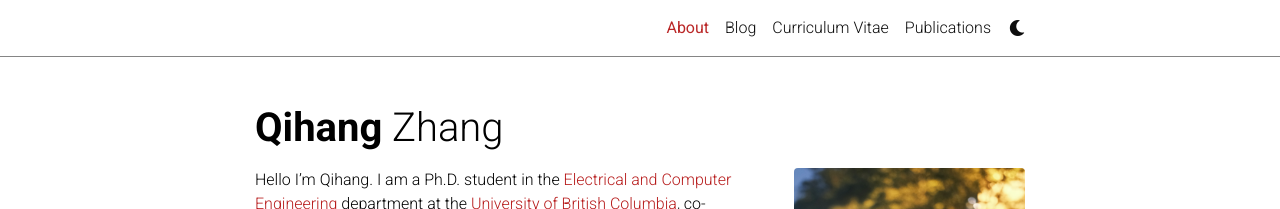
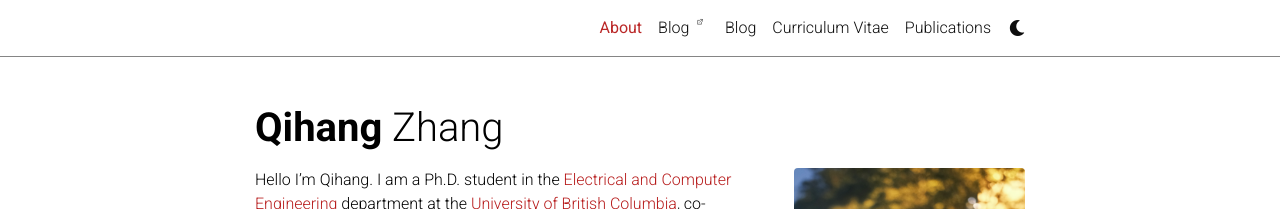
Before and after one commit to Qihang-Zhang/Qihang-Zhang.github.io, a Jekyll site: the page built from _pages/about.md, in a window 1280 px wide. Shown: the top 209 px of the page. Built offline with Jekyll 4.4.1, drawn with Linux system fonts in a browser that asks for light colours; full-size pictures stand in for the smaller copies a plugin makes; comment, search, counter and statistics services are not loaded; a style sheet for code colours, icons or effects is not loaded.

Commit message:
Update blog navigation title and link in header

```diff
--- a/_config.yml
+++ b/_config.yml
@@ -83,7 +83,7 @@ panelbear_analytics:  # panelbear analytics site ID (format: XXXXXXXXX)
 # -----------------------------------------------------------------------------
 
 # blog_name: al-folio # blog_name will be displayed in your blog page
-# blog_nav_title: Blog # your blog must have a title for it to be displayed in the nav bar
+blog_nav_title: Blog # your blog must have a title for it to be displayed in the nav bar
 # blog_description: a simple whitespace theme for academics
 # permalink: /blog/:year/:title/
 
--- a/_includes/header.html
+++ b/_includes/header.html
@@ -42,10 +42,10 @@
               {% if site.blog_nav_title %}
               <!-- Blog -->
               <li class="nav-item {% if page.url contains 'blog' %}active{% endif %}">
-                <a class="nav-link" href="{{ '/blog/' | relative_url }}">{{ site.blog_nav_title }}
-                  {%- if page.url contains 'blog' -%}
-                  <span class="sr-only">(current)</span>
-                  {%- endif -%}
+                <a class="nav-link" href="https://qihang-zhang.github.io/Learning-Sys-Blog/" target="_blank">{{ site.blog_nav_title }}
+                  <svg width="0.8rem" height="0.8rem" viewBox="0 0 40 40" xmlns="http://www.w3.org/2000/svg" style="margin-left: 3px; vertical-align: text-top;">
+                    <path d="M17 13.5v6H5v-12h6m3-3h6v6m0-6-9 9" class="icon_svg-stroke" stroke="currentColor" stroke-width="1.5" fill="none" fill-rule="evenodd" stroke-linecap="round" stroke-linejoin="round"></path>
+                  </svg>
                 </a>
               </li>
               {%- endif %}
```
